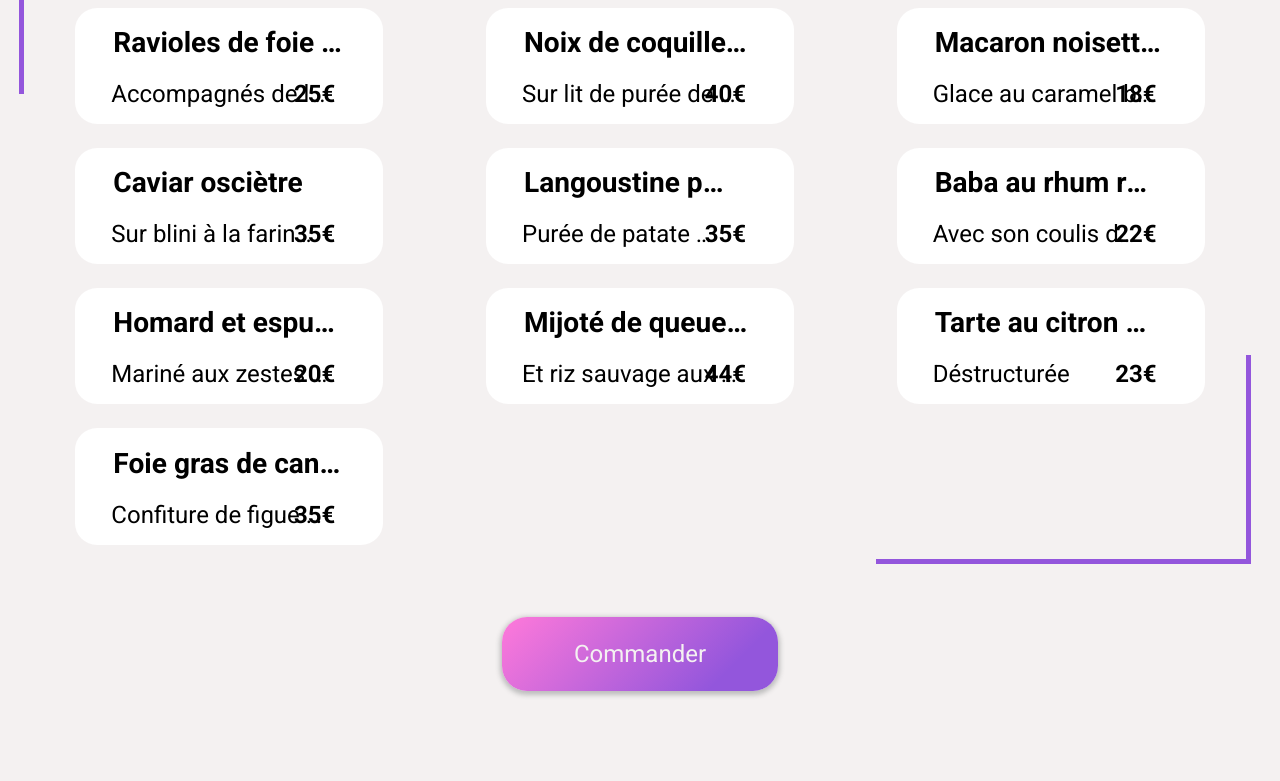
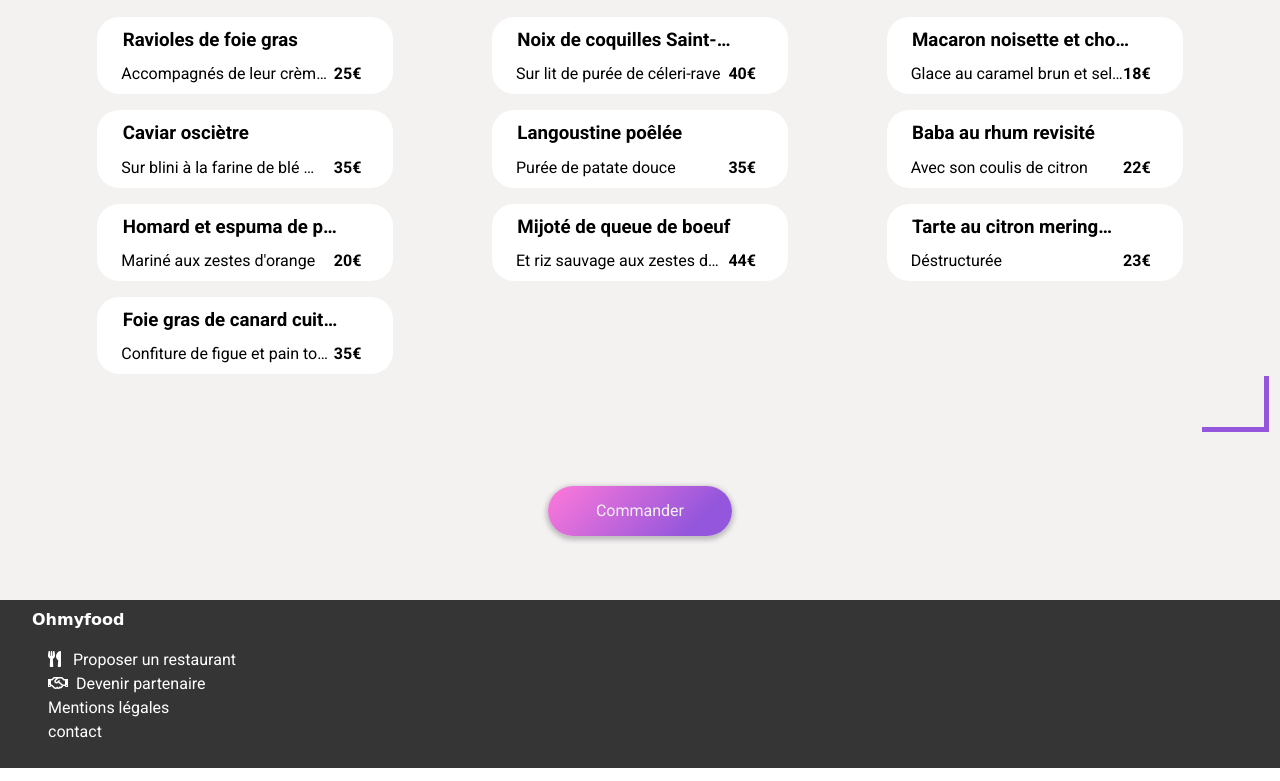
Before and after one commit to Makofi07/chrisBirikorang_3_07032021, a website: page laNoteEnchantee.html in a window 1280 px wide. Shown: the part 701-1482 px from the top of the page. Drawn offline with Linux system fonts and the light colour scheme; a web font is replaced by a local one.

Commit message:
desktop (menu_pages) bon rendu, reste à mettre l'ombre et regler l'animation

```diff
--- a/Sass/main.scss
+++ b/Sass/main.scss
@@ -347,28 +347,56 @@
   //padding: 0.5em;
   margin: 1em 0;
   cursor: url("/Public/img/mickey_mouse_handCursor.png"), pointer;
-  transition: width 300ms 100ms linear, translateX 300ms 100ms linear;
+  transition: width 300ms 100ms ease-in-out, translateX 300ms 100ms ease-in-out;
   position: relative;
+  animation: Appear 0.6s;
+  &--d1 {
+    animation-delay: 200ms;
+  }
+  &--d2 {
+    animation-delay: 400ms;
+  }
+  &--d3 {
+    animation-delay: 600ms;
+  }
+  &--d4 {
+    animation-delay: 200ms;
+  }
+  &--d5 {
+    animation-delay: 400ms;
+  }
+  &--d6 {
+    animation-delay: 600ms;
+  }
+  &--d7 {
+    animation-delay: 200ms;
+  }
+  &--d8 {
+    animation-delay: 400ms;
+  }
+  &--d9 {
+    animation-delay: 600ms;
+  }
   &:hover &_content {
-    width: 60%;
+    width: 70%;
   }
-  &:hover &_actions {
+  * &:hover &_actions {
     transform: scaleX(1);
   }
   &:hover &_check {
     transform: rotate(360deg);
   }
   &:hover &_price {
-    transform: translateX(-72px);
+    transform: translateX(-70px);
   }
   &_content {
     padding-left: 1em;
     overflow: hidden;
     text-overflow: ellipsis;
     white-space: nowrap;
-    transition: width 300ms 100ms linear;
-    /*&:hover {
-      width: 60%;
+    transition: width 3000ms 100ms ease-in-out;
+    /* &:hover {
+      width: 50%;
     }*/
   }
   &_title {
@@ -399,7 +427,7 @@
     position: absolute;
     bottom: 0;
     right: 2em;
-    transition: transform 300ms 100ms linear;
+    transition: transform 300ms 100ms ease-in-out;
     /*&:hover {
       transform: translateX(px);
     }*/
@@ -414,7 +442,7 @@
     align-items: center;
     transform: scaleX(0);
     transform-origin: right;
-    transition: transform 300ms 100ms linear;
+    transition: transform 300ms 100ms ease-in-out;
     &:hover {
       transform: scaleX(1);
     }
@@ -426,11 +454,20 @@
     display: flex;
     padding: 5px;
     transform: rotate(0deg);
-    transition: transform 300ms 100ms linear;
+    transition: transform 300ms 100ms ease-in-out;
 
     &:hover {
       transform: rotate(360deg);
     }
+  }
+}
+
+@keyframes Appear {
+  0% {
+    transform: scale(0);
+  }
+  100% {
+    transform: scale(1);
   }
 }
 .fa-check {
@@ -443,7 +480,7 @@
     text-decoration: none;
     background: linear-gradient(135deg, #ff79da, #9356dc 80%);
     color: #f4f1f1;
-    margin: 2em 0 4em 0;
+    margin: 4em 0 4em 0;
     padding: 0.8em 3em;
     border-radius: 25px;
     box-shadow: 0px 2px 5px 2px #bdbdbd;
@@ -531,22 +568,30 @@
   /*Pages Menu*/
   .restaurantPicture {
     height: 500px;
+    object-position: 0 -350px;
   }
   .menu {
+    border-top-left-radius: 75px;
+    border-top-right-radius: 75px;
+    font-size: clamp(1rem, 1.2vw, 2.5rem);
+    &_head {
+      margin-top: 1.5em;
+    }
     &_wrapper {
       display: flex;
       flex-wrap: wrap;
       justify-content: space-around;
       position: relative;
+      padding: 2em;
       &:hover::before {
-        height: 70%;
-        width: 70%;
+        height: 30%;
+        width: 15%;
       }
       &::before {
         content: "";
         position: absolute;
-        width: 30%;
-        height: 30%;
+        width: 5%;
+        height: 10%;
         top: -5px;
         left: -5px;
         border-top: 5px solid #9356dc;
@@ -554,16 +599,16 @@
         transition: all 0.5s;
       }
       &:hover::after {
-        height: 70%;
-        width: 70%;
+        height: 30%;
+        width: 15%;
       }
       &::after {
         content: "";
         position: absolute;
-        width: 30%;
-        height: 30%;
-        bottom: 5px;
-        right: 5px;
+        width: 5%;
+        height: 10%;
+        bottom: -10px;
+        right: -5px;
         border-bottom: 5px solid #9356dc;
         border-right: 5px solid #9356dc;
         transition: all 0.25s;
--- a/laNoteEnchantee.html
+++ b/laNoteEnchantee.html
@@ -63,7 +63,7 @@
       <div class="menu_wrapper">
         <section class="menu_starter menu_width">
           <h2 class="menu_starter_title">Entrées</h2>
-          <div class="label">
+          <div class="label label--d1">
             <div class="label_content">
               <h3 class="label_title">Ravioles de foie gras</h3>
               <p class="label_subtitle">
@@ -75,7 +75,7 @@
               <span class="label_check"><i class="fas fa-check"></i></span>
             </div>
           </div>
-          <div class="label">
+          <div class="label label--d2">
             <div class="label_content">
               <h3 class="label_title">Caviar osciètre</h3>
               <p class="label_subtitle">Sur blini à la farine de blé noir</p>
@@ -85,7 +85,7 @@
               <span class="label_check"><i class="fas fa-check"></i></span>
             </div>
           </div>
-          <div class="label">
+          <div class="label label--d2">
             <div class="label_content">
               <h3 class="label_title">Homard et espuma de potiron</h3>
               <p class="label_subtitle">Mariné aux zestes d'orange</p>
@@ -95,7 +95,7 @@
               <span class="label_check"><i class="fas fa-check"></i></span>
             </div>
           </div>
-          <div class="label">
+          <div class="label label--d3">
             <div class="label_content">
               <h3 class="label_title">Foie gras de canard cuit entier</h3>
               <p class="label_subtitle">Confiture de figue et pain toasté</p>
@@ -109,7 +109,7 @@
 
         <section class="menu_dish menu_width">
           <h2 class="menu_starter_title">Plats</h2>
-          <div class="label">
+          <div class="label label--d4">
             <div class="label_content">
               <h3 class="label_title">Noix de coquilles Saint-Jacques</h3>
               <p class="label_subtitle">Sur lit de purée de céleri-rave</p>
@@ -119,7 +119,7 @@
               <span class="label_check"><i class="fas fa-check"></i></span>
             </div>
           </div>
-          <div class="label">
+          <div class="label label--d5">
             <div class="label_content">
               <h3 class="label_title">Langoustine poêlée</h3>
               <p class="label_subtitle">Purée de patate douce</p>
@@ -129,7 +129,7 @@
               <span class="label_check"><i class="fas fa-check"></i></span>
             </div>
           </div>
-          <div class="label">
+          <div class="label label--d6">
             <div class="label_content">
               <h3 class="label_title">Mijoté de queue de boeuf</h3>
               <p class="label_subtitle">Et riz sauvage aux zestes de citron</p>
@@ -143,7 +143,7 @@
 
         <section class="menu_dessert menu_width">
           <h2 class="menu_starter_title">Desserts</h2>
-          <div class="label">
+          <div class="label label--d7">
             <div class="label_content">
               <h3 class="label_title">Macaron noisette et chocolat</h3>
               <p class="label_subtitle">
@@ -155,7 +155,7 @@
               <span class="label_check"><i class="fas fa-check"></i></span>
             </div>
           </div>
-          <div class="label">
+          <div class="label label--d8">
             <div class="label_content">
               <h3 class="label_title">Baba au rhum revisité</h3>
               <p class="label_subtitle">Avec son coulis de citron</p>
@@ -165,7 +165,7 @@
               <span class="label_check"><i class="fas fa-check"></i></span>
             </div>
           </div>
-          <div class="label">
+          <div class="label label--d9">
             <div class="label_content">
               <h3 class="label_title">Tarte au citron meringuée</h3>
               <p class="label_subtitle">Déstructurée</p>
```
Also changed, not shown: laPaletteDuGoût.html (+9 -9 lines), leDéliceDesSens.html (+9 -9 lines), Public/css/style.css, 1 other file.
